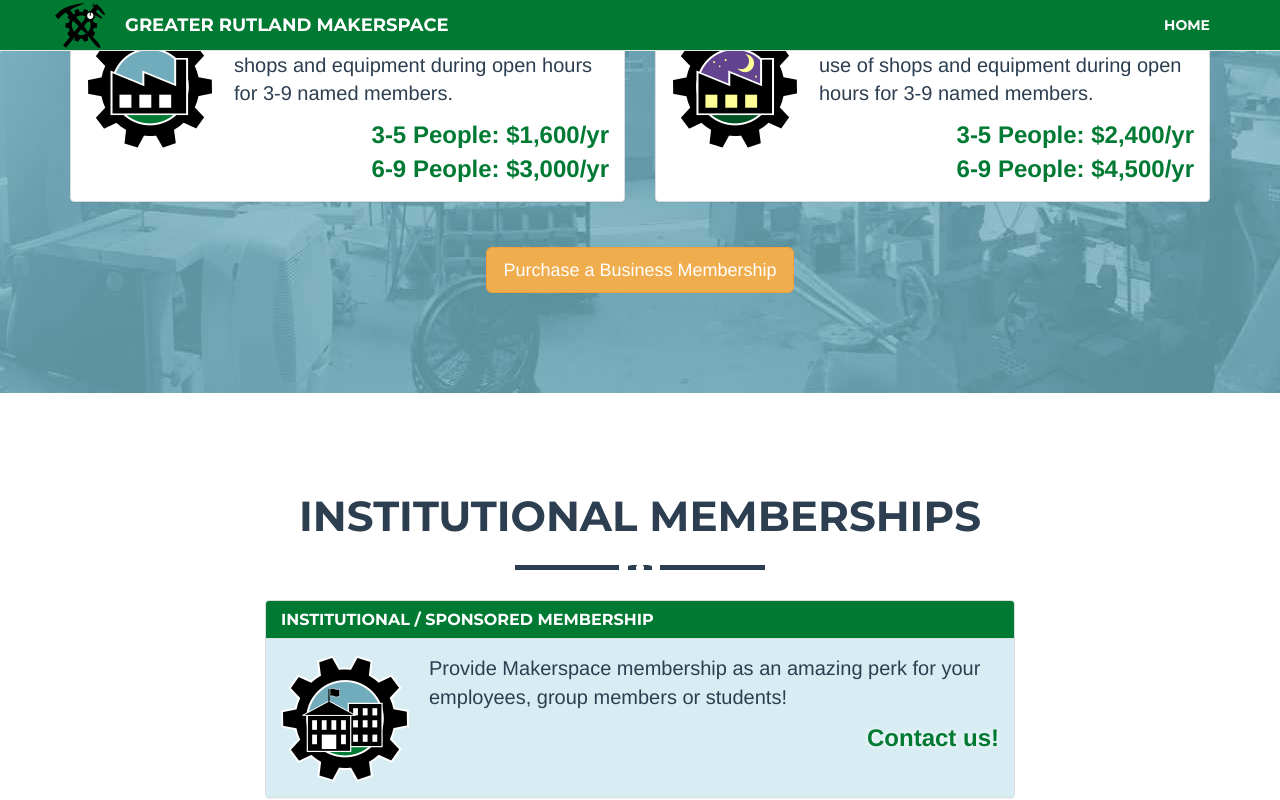
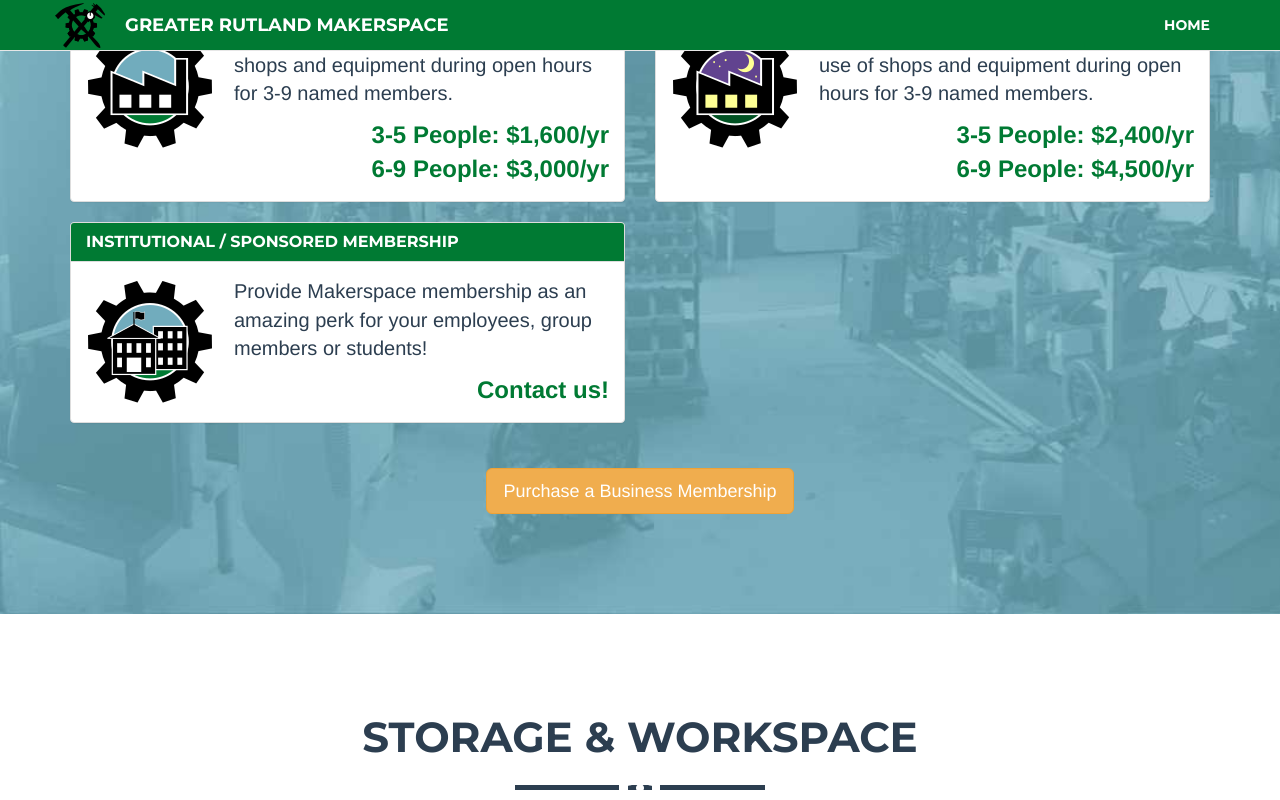
Before and after one commit to bkuker/greaterrutlandmakerspace.github.io, a Jekyll site: the page built from membership.html, in a window 1280 px wide and 1400 px high, scrolled down 1185 px. Shown: the top 800 px of the window. Built offline with Jekyll 4.4.1, drawn with Linux system fonts in a browser that asks for light colours; nearby versions of some CDN libraries; some of the changed text lies outside the part shown; grey boxes are pictures that could not be loaded.

Commit message:
More membership work

```diff
--- a/membership.html
+++ b/membership.html
@@ -151,24 +151,9 @@
 				</div>
 			</div>
 		</div>
-	</div>
-	<div class="row">
-		<div class="col-lg-12 text-center">
-			<a href="https://squareup.com/store/rutlandmakers" class="btn btn-lg btn-warning">Purchase a Business Membership</a>
-		</div>
-	</div>
-</section>
 
-<section class="light">
-	<div class="container">
 		<div class="row">
-			<div class="col-lg-12 text-center">
-				<h2>Institutional Memberships</h2>
-				<hr class="cog">
-			</div>
-		</div>
-		<div class="row">
-			<div class="col-md-8 col-md-offset-2">
+			<div class="col-md-6">
 				<div class="panel panel-default membership">
 					<div class="panel-heading">
 						<h3 class="panel-title">Institutional / Sponsored Membership</h3>
@@ -181,5 +166,49 @@
 				</div>
 			</div>
 		</div>
+		<div class="row">
+			<div class="col-lg-12 text-center">
+				<a href="https://squareup.com/store/rutlandmakers" class="btn btn-lg btn-warning">Purchase a Business Membership</a>
+			</div>
+		</div>
 	</div>
 </section>
+
+<section class="light">
+	<div class="container">
+		<div class="row">
+			<div class="col-lg-12 text-center">
+				<h2>Storage &amp; Workspace</h2>
+				<hr class="cog">
+			</div>
+		</div>
+		<div class="row">
+			<div class="col-md-6">
+				<div class="panel panel-default membership">
+					<div class="panel-heading">
+						<h3 class="panel-title">Reserved Studio Space</h3>
+					</div>
+					<div class="panel-body">
+						<img src="/img/membership/studio.png">
+						<p>An 8'x10' personal working studio space, or a desk style work bench.</p>
+						<p>Availability may be limited</p>
+						<div class="price">$100/mo</div>
+					</div>
+				</div>
+			</div>
+			<div class="col-md-6">
+				<div class="panel panel-default membership">
+					<div class="panel-heading">
+						<h3 class="panel-title">Storage Space</h3>
+					</div>
+					<div class="panel-body">
+						<img src="/img/membership/storage.png">
+						<p>Storage space for your projects and tools.</p>
+						<p>Availability may be limited</p>
+						<div class="price">$2.50/sqf mo</div>
+					</div>
+				</div>
+			</div>
+		</div>
+	</div>
+</section>
```
Also changed, not shown: img/membership/membership_icons.svg.
